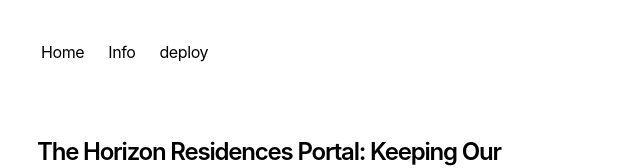
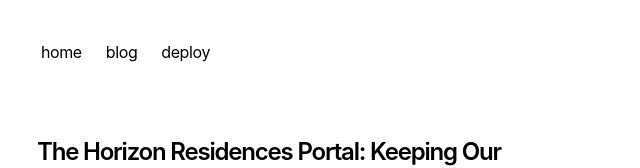
Before and after one commit to clarissa-7/portfolio-starter-kit, a Next.js app: page / in a window 1280 px wide. Shown: the top 168 px of the page, without its empty margins (315-955 px from the left). Built offline with nearby package versions, Linux system fonts and the light colour scheme.

Commit message:
Update nav.tsx

```diff
--- a/app/components/nav.tsx
+++ b/app/components/nav.tsx
@@ -2,10 +2,10 @@ import Link from 'next/link'
 
 const navItems = {
   '/': {
-    name: 'Home',
+    name: 'home',
   },
   '/blog': {
-    name: 'Info',
+    name: 'blog',
   },
   'https://vercel.com/templates/next.js/portfolio-starter-kit': {
     name: 'deploy',
```
